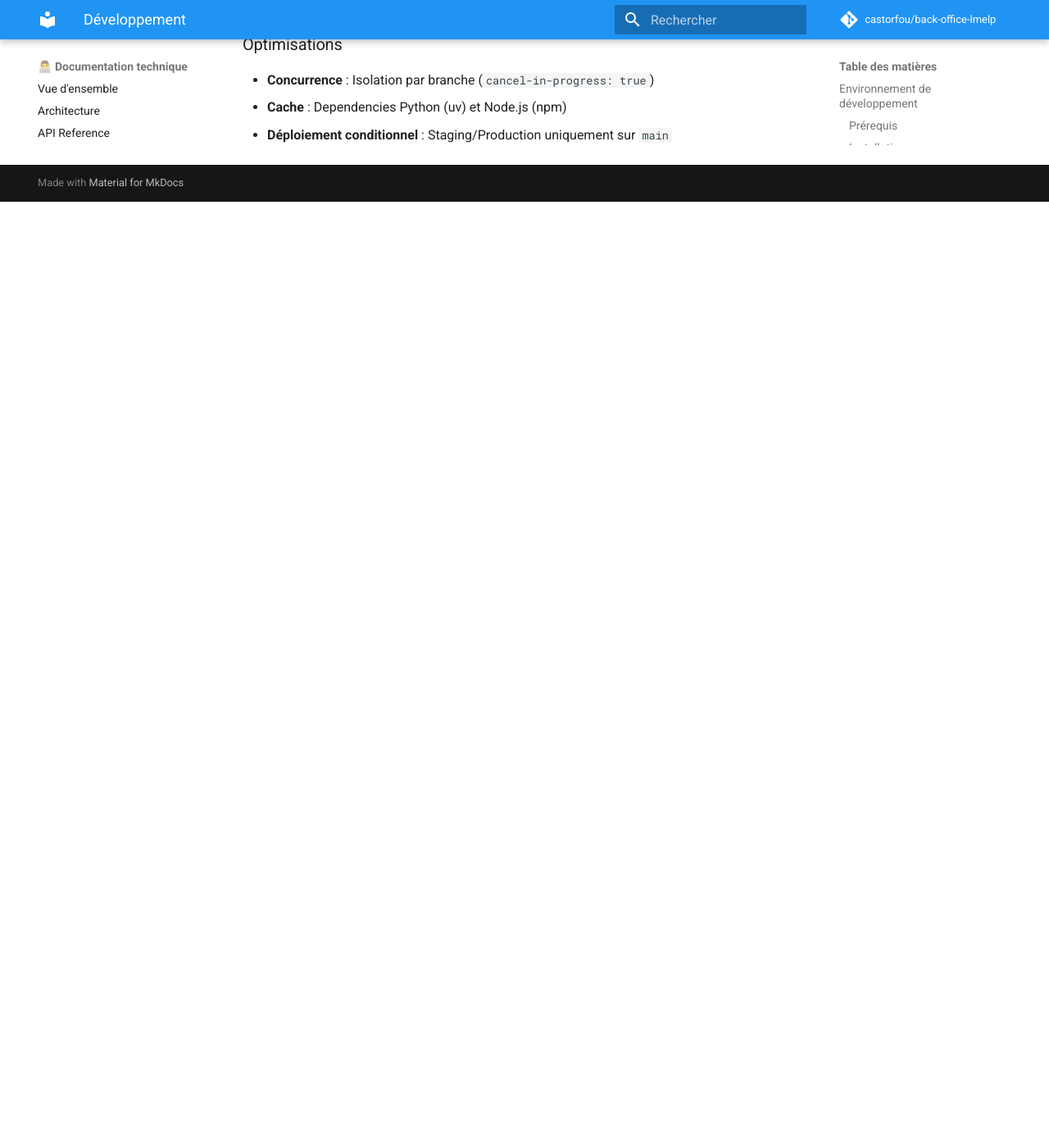
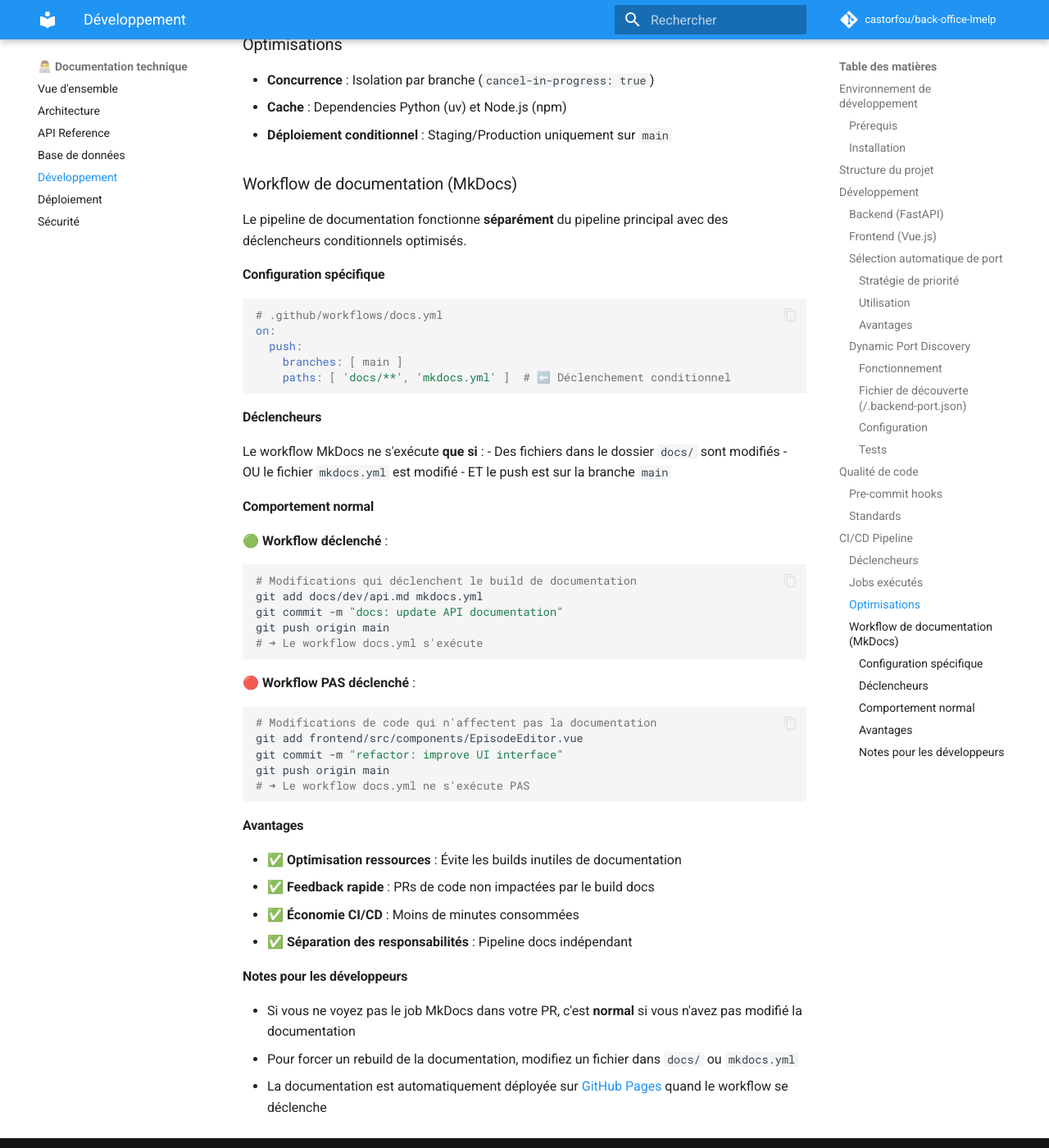
Before and after one commit to castorfou/back-office-lmelp, an MkDocs documentation site: the page built from docs/dev/development.md, in a window 1280 px wide and 1400 px high, scrolled down 4320 px. Shown: the whole window at 82% size. Built offline with MkDocs 1.6.1 and Material for MkDocs 9.7.7, drawn with Linux system fonts in a browser that asks for light colours; comment, search, counter and statistics services are not loaded; before the commit the page ends 4566 px from its top, so only the background shows below that.

Commit message:
docs: add MkDocs workflow configuration and benefits

````diff
--- a/docs/dev/development.md
+++ b/docs/dev/development.md
@@ -179,3 +179,57 @@ Cette configuration offre un **feedback immédiat** sur chaque commit, permettan
 - **Concurrence** : Isolation par branche (`cancel-in-progress: true`)
 - **Cache** : Dependencies Python (uv) et Node.js (npm)
 - **Déploiement conditionnel** : Staging/Production uniquement sur `main`
+
+### Workflow de documentation (MkDocs)
+
+Le pipeline de documentation fonctionne **séparément** du pipeline principal avec des déclencheurs conditionnels optimisés.
+
+#### Configuration spécifique
+
+```yaml
+# .github/workflows/docs.yml
+on:
+  push:
+    branches: [ main ]
+    paths: [ 'docs/**', 'mkdocs.yml' ]  # ⬅️ Déclenchement conditionnel
+```
+
+#### Déclencheurs
+
+Le workflow MkDocs ne s'exécute **que si** :
+- Des fichiers dans le dossier `docs/` sont modifiés
+- OU le fichier `mkdocs.yml` est modifié
+- ET le push est sur la branche `main`
+
+#### Comportement normal
+
+🟢 **Workflow déclenché** :
+```bash
+# Modifications qui déclenchent le build de documentation
+git add docs/dev/api.md mkdocs.yml
+git commit -m "docs: update API documentation"
+git push origin main
+# ➜ Le workflow docs.yml s'exécute
+```
+
+🔴 **Workflow PAS déclenché** :
+```bash
+# Modifications de code qui n'affectent pas la documentation
+git add frontend/src/components/EpisodeEditor.vue
+git commit -m "refactor: improve UI interface"
+git push origin main
+# ➜ Le workflow docs.yml ne s'exécute PAS
+```
+
+#### Avantages
+
+- ✅ **Optimisation ressources** : Évite les builds inutiles de documentation
+- ✅ **Feedback rapide** : PRs de code non impactées par le build docs
+- ✅ **Économie CI/CD** : Moins de minutes consommées
+- ✅ **Séparation des responsabilités** : Pipeline docs indépendant
+
+#### Notes pour les développeurs
+
+- Si vous ne voyez pas le job MkDocs dans votre PR, c'est **normal** si vous n'avez pas modifié la documentation
+- Pour forcer un rebuild de la documentation, modifiez un fichier dans `docs/` ou `mkdocs.yml`
+- La documentation est automatiquement déployée sur [GitHub Pages](https://castorfou.github.io/back-office-lmelp/) quand le workflow se déclenche
````
